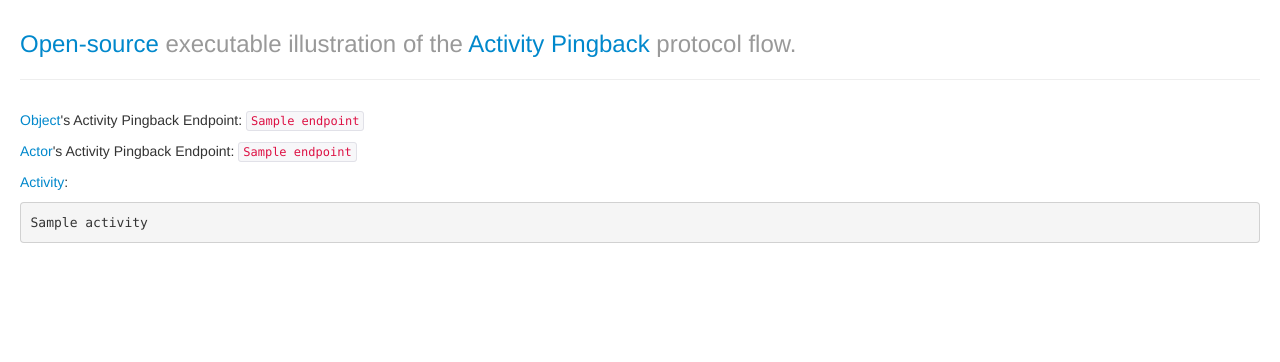
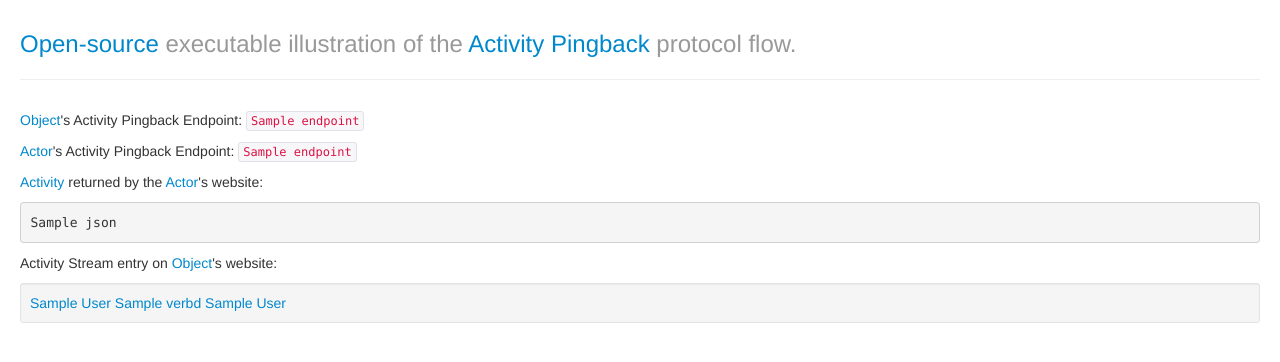
Before and after one commit to converspace/pingback.converspace.com, a PHP site: template templates/test.html.php in a window 1280 px wide. Shown: the top 362 px of the page. Run offline with PHP 8.4, Linux system fonts and the light colour scheme; the template is opened without the code that fills it: most values are stand-ins (such as "Sample title", 1, 10 or a date in 2020).

Commit message:
Added activity stream entry to result

```diff
--- a/index.php
+++ b/index.php
@@ -95,9 +95,11 @@
 			if (!preg_match('#^(http://)?'.ENDPOINT_HOST.'/?$#', $endpoint))
 			{
 				$response = http\request("GET $endpoint", compact('actor', 'activityid', 'object'));
-				$result['activity'] = $response;
+				$result['activity']['json'] = $response;
 
 				$activity = json_decode($response, true);
+
+				$result['activity']['php'] = $activity;
 
 				return  (($activity['actor']['url'] == $actor) and
 						 ($activity['id'] == $activityid) and
--- a/templates/test-alice-activity.json.php
+++ b/templates/test-alice-activity.json.php
@@ -8,6 +8,7 @@
 	"id": "http://<?php echo $endpoint_host ?>/test/alice/activity",
 	"verb": "like",
 	"object" : {
-		"url": "http://<?php echo $endpoint_host ?>/test/bob/post"
+		"url": "http://<?php echo $endpoint_host ?>/test/bob/post",
+		"displayName": "Bob's Post"
 	}
 }
--- a/templates/test.html.php
+++ b/templates/test.html.php
@@ -20,10 +20,17 @@
 </p>
 
 <p>
-<a href="<?php echo $result['activityid'] ?>">Activity</a>:
+<a href="<?php echo $result['activityid'] ?>">Activity</a> returned by the <a href="<?php echo $result['actor']['url'] ?>">Actor</a>'s website:
 <pre>
-<?php echo $result['activity'] ?>
+<?php echo $result['activity']['json'] ?>
 </pre>
+</p>
+
+<p>
+Activity Stream entry on <a href="<?php echo $result['object']['url'] ?>">Object</a>'s website:
+<div class="well well-small">
+<?php echo "<a href='{$result['activity']['php']['actor']['url']}'>{$result['activity']['php']['actor']['displayName']}</a> <a href='{$result['activity']['php']['id']}'>{$result['activity']['php']['verb']}d</a> <a href='{$result['activity']['php']['object']['url']}'>{$result['activity']['php']['object']['displayName']}</a>"  ?>
+</div>
 </p>
 
 <script src="assets/js/jquery-1.8.2.min.js"></script>
```
